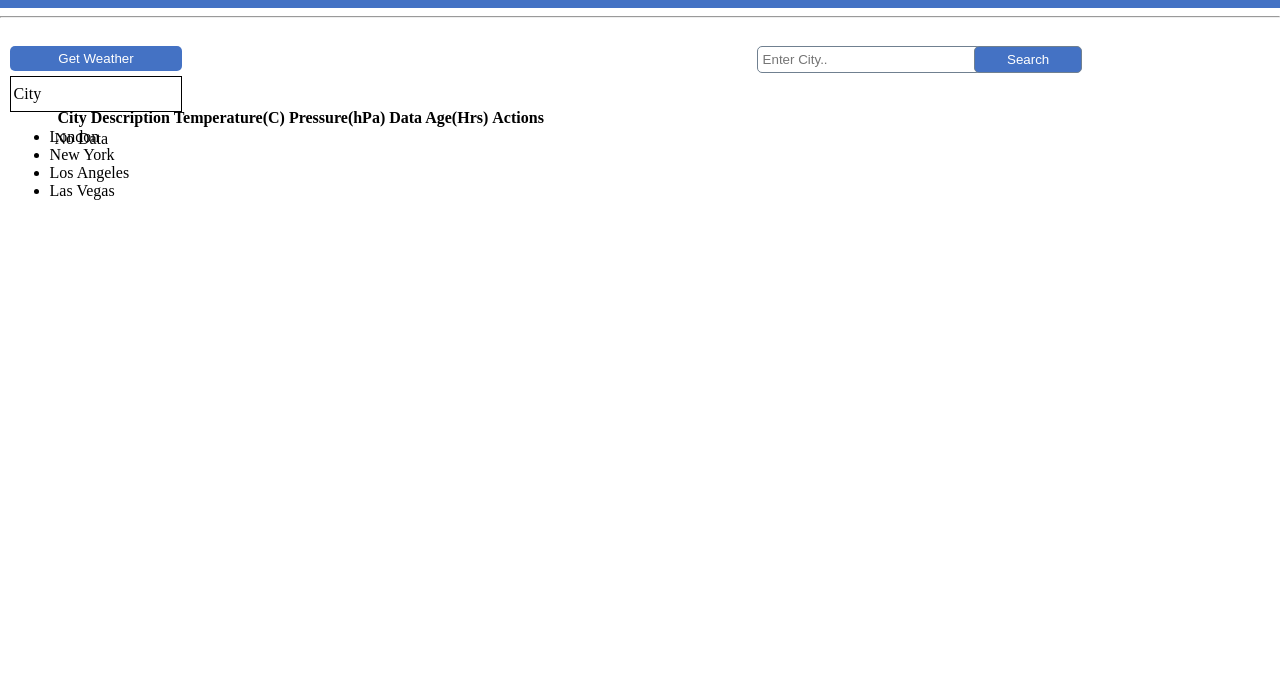
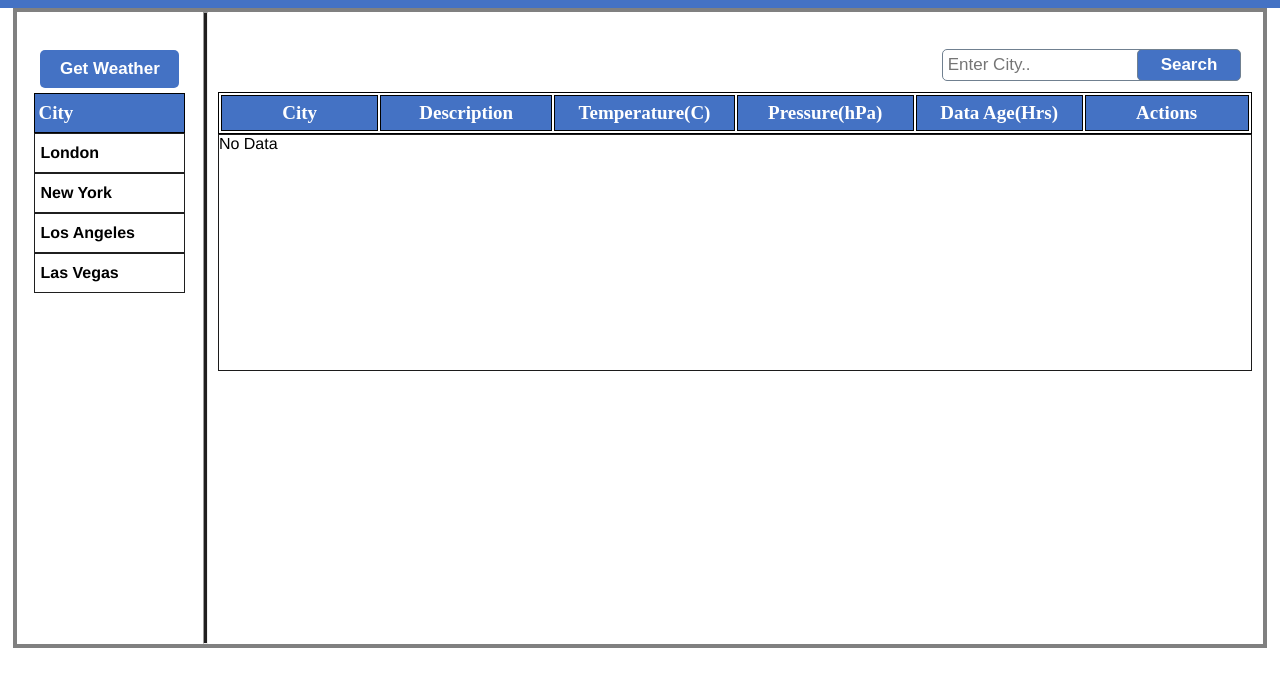
Before and after one commit to Ermaurya/weather-app, a plain HTML site: page index.html in a window 1280 px wide. Shown: the part 42-728 px from the top of the page. Drawn offline with Linux system fonts and the light colour scheme.

Commit message:
Update style.css

```diff
--- a/style.css
+++ b/style.css
@@ -1,4 +1,4 @@
-body{
+*{
     margin: 0;
     padding: 0;
     box-sizing: border-box;
@@ -11,10 +11,53 @@ header{
     justify-content: center;
     align-items: center;
 }
-main{
+.bg-color{
+    background-color: #4472C4;
+    color: white;
+    font-size: 19px;
+    font-weight: 600;
+}
+.main{
     display: flex;
-    height: 100vh;
+    height: 80vh;
+    width: 98vw;
+    margin: auto;
+    border: 4px solid gray;
 }
+.list-of-country{
+    width: 90%;
+    margin: auto;
+}
+hr{
+    width: 5.6px;
+    background: #201f1f;
+}
+li{
+    padding: 10px 5px;
+    list-style: none;
+    font-family: 'Franklin Gothic Medium', 'Arial Narrow', Arial, sans-serif;
+    font-size: 16px;
+    font-weight: 600;
+    border: 1px solid rgb(31, 31, 31);
+}
+.info{
+    background-color: #4472C4;
+    color: white;
+    border: 1px solid black;
+    width: 15vw;
+    font-size: 19px;
+    font-weight: 600;
+    padding: 6px;
+  }
+  thead{
+    margin-top: 25px;
+  }
+  table{
+    border: 1px solid black;
+    width:100%;
+    height: 60%;
+    margin: auto;
+  }
 .left-side{
     width: 15vw;
     position: relative;
@@ -24,14 +67,18 @@ main{
    display: flex;
    flex-direction: column;
    position: absolute;
-   top: 30px;
+   top: 38px;
    left: 5%;
 }
 .left-inner-code button{
-    padding: 5px;
+    padding: 9px;
+    width: 83%;
+    margin: auto;
     margin-bottom: 5px;
     border-radius: 5px;
     border: none;
+    font-size: 17px;
+    font-weight: 600;
     background-color: #4472C4;
     color: #ffffff;
     cursor: pointer;
@@ -59,6 +106,10 @@ cursor: pointer;
     border: 1px solid slategray;
     border-radius: 5px;
     outline: none;
+    position: relative;
+    top: 17px;
+    font-size: 17px;
+
 }
 .search-sec button{
     width: 33%;
@@ -68,29 +119,23 @@ cursor: pointer;
     color: #ffffff;
     border: none;
    position: absolute;
-   right: 1px;
+   right: 17px;
+   top: 17px;
+   font-size: 17px;
+   font-weight: 600;
    border: 1px solid slategray;
    cursor: pointer;
 }
 
 
 #append-content{
-    width: 90%;
+    width: 98%;
    /* background-color: rgb(204, 240, 240); */
     position: absolute;
     top: 80px;
-    left: 5%;
+    left: 0.9%;
 }
-.content{
-   display: flex;
-   background-color: #4472C4;
-}
-.content div{
-    width: 17%;
-    padding: 5px 0px 5px 4px;
-    border-right: 1px solid rgb(248, 244, 244);
-    color: #ffffff;
-}
+
 .parent{
     display: flex;
 }
@@ -100,12 +145,19 @@ cursor: pointer;
     border: 1px solid gray;
     color: #000000;
 }
-.bg{
+.bg-highlight{
 background-color: rgb(244, 201, 61);
+
 }
 .border{
     outline-color: #6db131;
     outline-style: solid;
     outline-width: 2px;
-    border-radius: 5px;
 }
+#child-container{
+    font-size: 16px;
+    font-family: 'Franklin Gothic Medium', 'Arial Narrow', Arial, sans-serif;
+
+    border: 1px solid #1c1b1b;
+    height: 237px;
+}
```
